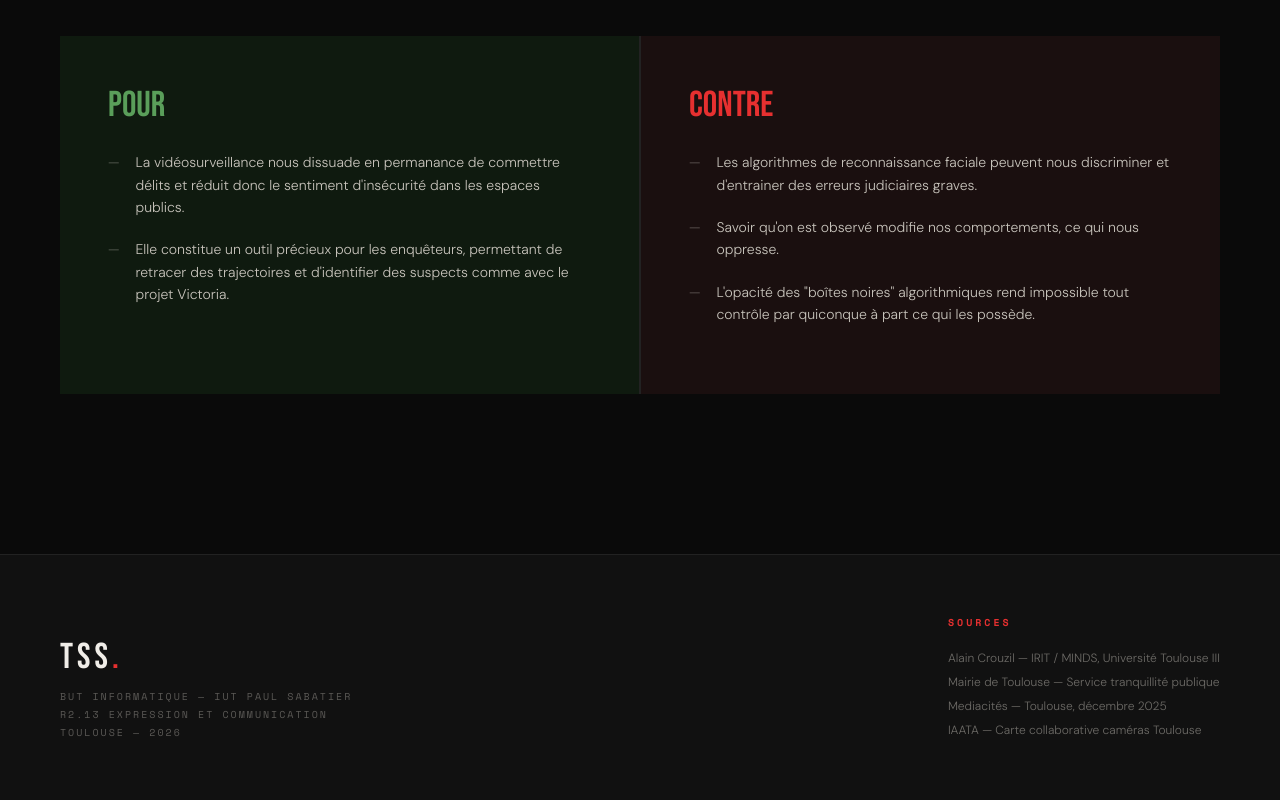
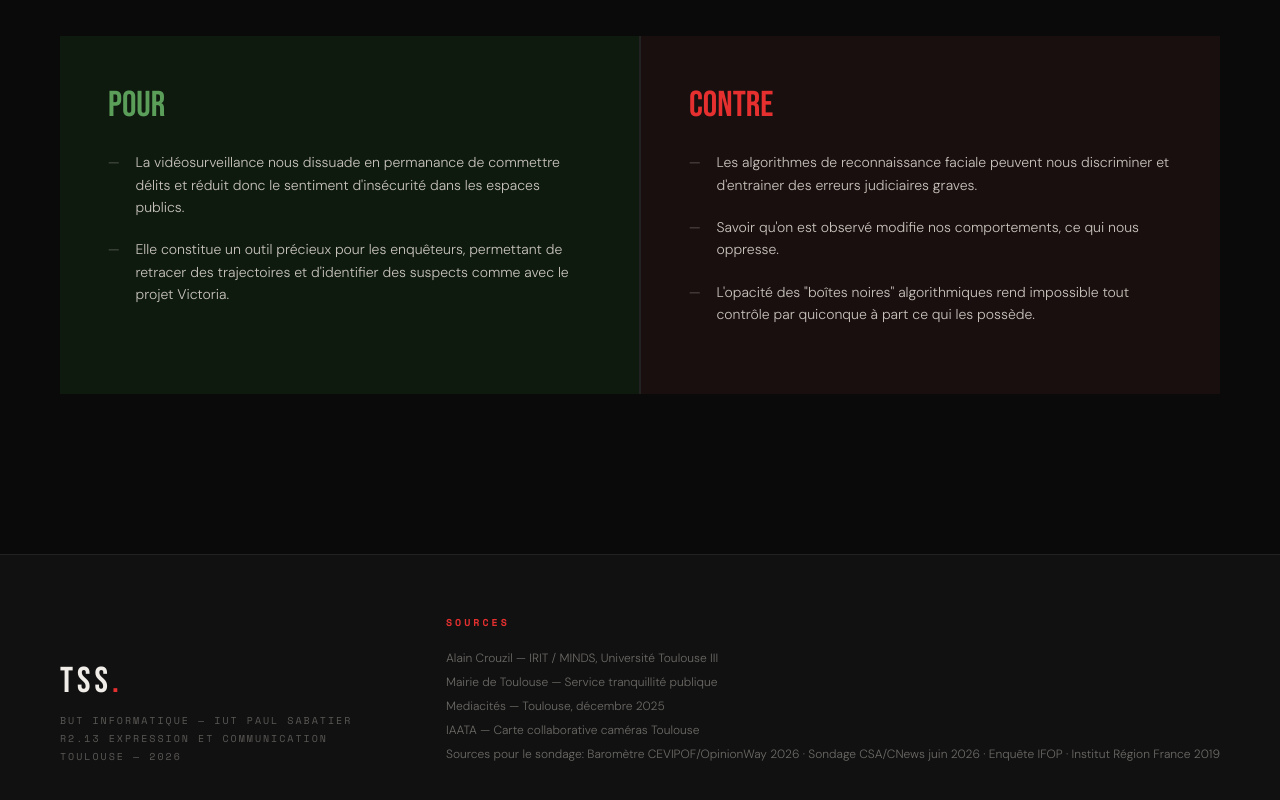
Before and after one commit to Galaxzed/toulouse-sous-surveillance, a plain HTML site: page index.html in a window 1280 px wide. Shown: the part 9177-9977 px from the top of the page. Drawn offline with nearby package versions, Linux system fonts and the light colour scheme.

Commit message:
Update index.html

```diff
--- a/index.html
+++ b/index.html
@@ -637,6 +637,7 @@ Direction : 0° depuis le nord, 0° depuis le sol</div>
       <li>Mairie de Toulouse — Service tranquillité publique</li>
       <li>Mediacités — Toulouse, décembre 2025</li>
       <li>IAATA — Carte collaborative caméras Toulouse</li>
+      <li>Sources pour le sondage: Baromètre CEVIPOF/OpinionWay 2026 · Sondage CSA/CNews juin 2026 · Enquête IFOP · Institut Région France 2019</li>
     </ul>
   </div>
 </footer>
```
